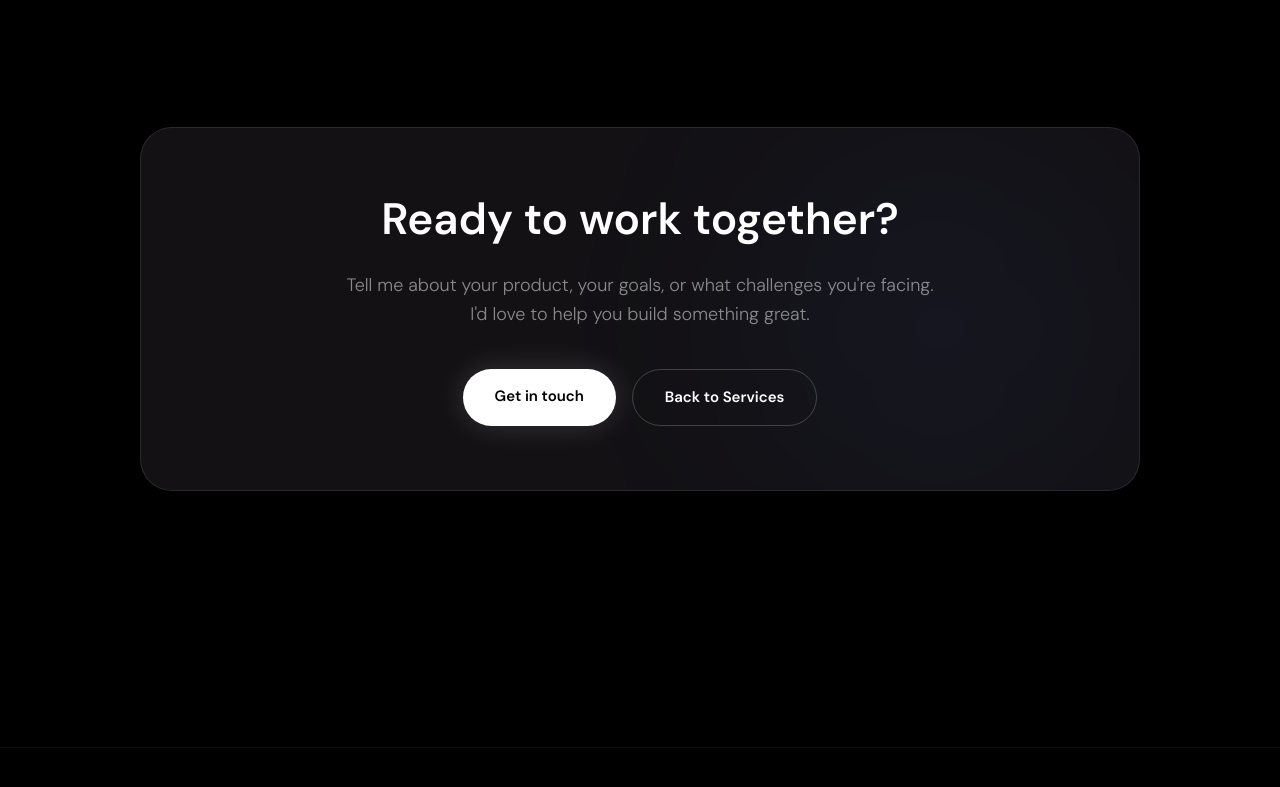
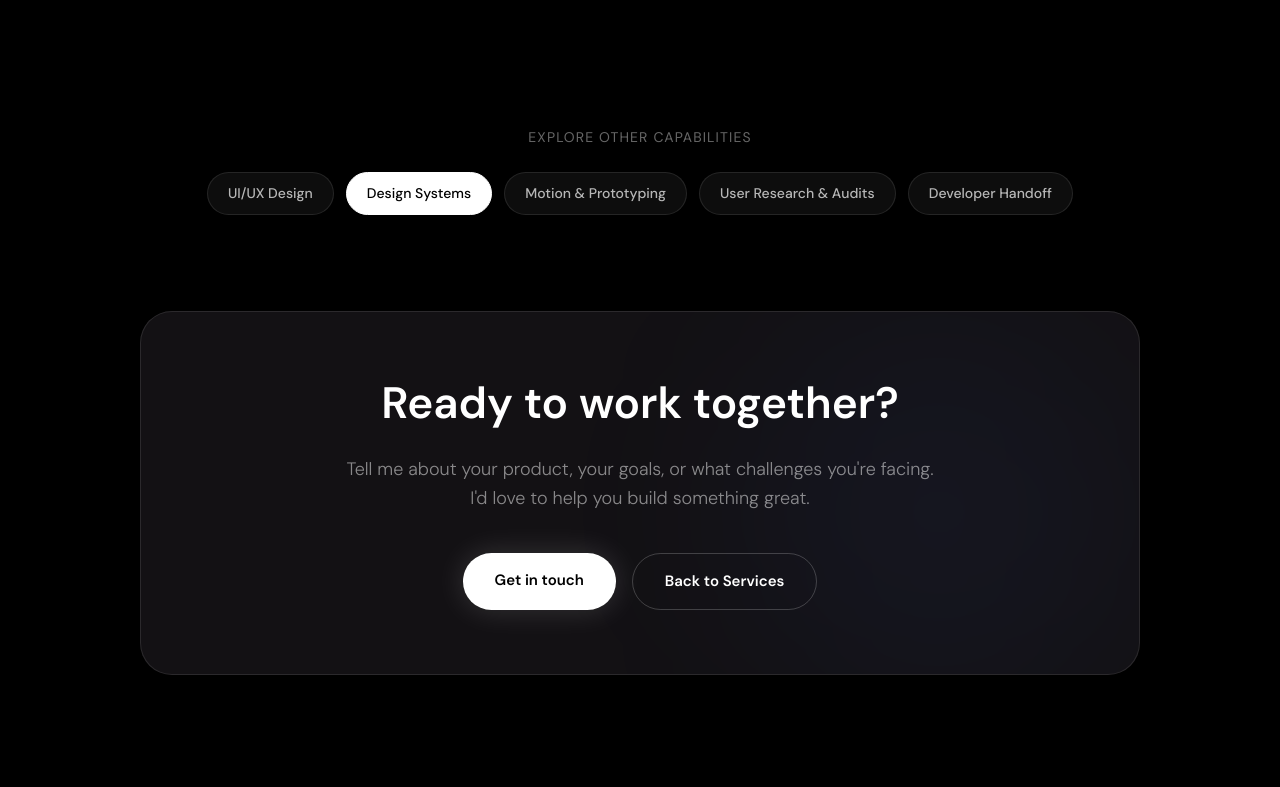
Before and after one commit to Manlikenonso1/Myportfolio, a React (Vite) app: page /services/design-systems in a window 1280 px wide. Shown: the part 2472-3259 px from the top of the page. Built offline with nearby package versions, Linux system fonts and the light colour scheme.

Commit message:
feat: add custom service graphics and complete process detail pages for user research and dev handoff

```diff
--- a/src/pages/Home.jsx
+++ b/src/pages/Home.jsx
@@ -169,7 +169,7 @@ export default function Home() {
 
           <div className="flex flex-col gap-4">
             <FadeIn direction="up">
-              <Link to="/services" className="group flex items-center justify-between p-8 rounded-3xl bg-[var(--card)] hover:bg-white/5 transition-colors border border-white/5 hover:border-white/20">
+              <Link to="/services/ux-strategy" className="group flex items-center justify-between p-8 rounded-3xl bg-[var(--card)] hover:bg-white/5 transition-colors border border-white/5 hover:border-white/20">
                 <div className="flex items-center gap-6">
                   <div className="text-[14px] text-white/30 font-medium group-hover:text-white/50">01</div>
                   <h3 className="font-['DM_Sans'] text-[24px] md:text-[32px] font-bold">UI/UX Design</h3>
@@ -180,7 +180,7 @@ export default function Home() {
               </Link>
             </FadeIn>
             <FadeIn direction="up" delay={0.1}>
-              <Link to="/services" className="group flex items-center justify-between p-8 rounded-3xl bg-[var(--card)] hover:bg-[var(--blue)]/10 transition-colors border border-white/5 hover:border-[var(--blue)]/30">
+              <Link to="/services/interactive-motion" className="group flex items-center justify-between p-8 rounded-3xl bg-[var(--card)] hover:bg-[var(--blue)]/10 transition-colors border border-white/5 hover:border-[var(--blue)]/30">
                 <div className="flex items-center gap-6">
                   <div className="text-[14px] text-white/30 font-medium group-hover:text-[var(--blue)]/50">02</div>
                   <h3 className="font-['DM_Sans'] text-[24px] md:text-[32px] font-bold group-hover:text-[var(--blue)]">Prototyping</h3>
@@ -191,7 +191,7 @@ export default function Home() {
               </Link>
             </FadeIn>
             <FadeIn direction="up" delay={0.2}>
-              <Link to="/services" className="group flex items-center justify-between p-8 rounded-3xl bg-[var(--card)] hover:bg-white/5 transition-colors border border-white/5 hover:border-white/20">
+              <Link to="/services/design-systems" className="group flex items-center justify-between p-8 rounded-3xl bg-[var(--card)] hover:bg-white/5 transition-colors border border-white/5 hover:border-white/20">
                 <div className="flex items-center gap-6">
                   <div className="text-[14px] text-white/30 font-medium group-hover:text-white/50">03</div>
                   <h3 className="font-['DM_Sans'] text-[24px] md:text-[32px] font-bold">Design Systems</h3>
@@ -202,7 +202,7 @@ export default function Home() {
               </Link>
             </FadeIn>
             <FadeIn direction="up" delay={0.3}>
-              <Link to="/services" className="group flex items-center justify-between p-8 rounded-3xl bg-[var(--card)] hover:bg-white/5 transition-colors border border-white/5 hover:border-white/20">
+              <Link to="/services/user-research" className="group flex items-center justify-between p-8 rounded-3xl bg-[var(--card)] hover:bg-white/5 transition-colors border border-white/5 hover:border-white/20">
                 <div className="flex items-center gap-6">
                   <div className="text-[14px] text-white/30 font-medium group-hover:text-white/50">04</div>
                   <h3 className="font-['DM_Sans'] text-[24px] md:text-[32px] font-bold">User Research</h3>
@@ -213,7 +213,7 @@ export default function Home() {
               </Link>
             </FadeIn>
             <FadeIn direction="up" delay={0.4}>
-              <Link to="/services" className="group flex items-center justify-between p-8 rounded-3xl bg-[var(--card)] hover:bg-white/5 transition-colors border border-white/5 hover:border-white/20">
+              <Link to="/services/developer-handoff" className="group flex items-center justify-between p-8 rounded-3xl bg-[var(--card)] hover:bg-white/5 transition-colors border border-white/5 hover:border-white/20">
                 <div className="flex items-center gap-6">
                   <div className="text-[14px] text-white/30 font-medium group-hover:text-white/50">05</div>
                   <h3 className="font-['DM_Sans'] text-[24px] md:text-[32px] font-bold">Dev Handoff</h3>
--- a/src/pages/ServiceDetails.jsx
+++ b/src/pages/ServiceDetails.jsx
@@ -91,6 +91,66 @@ const serviceData = {
         desc: "Supplying exact easing curves, durations, and CSS/Framer Motion specs so developers can implement animations without guessing."
       }
     ]
+  },
+  'user-research': {
+    title: "User Research & Usability Audits",
+    headline: "Uncovering real user behavior and diagnosing friction to drive confident decisions.",
+    eyebrow: "User Research & Usability Audits",
+    image: "/service_user_research.jpg",
+    overview: "Building features based on guesswork leads to expensive rework and low user retention. I analyze how real people navigate your product, identifying where they hesitate, stumble, or abandon critical flows.",
+    description: "Through targeted user interviews, behavioral analytics, and heuristic audits, I replace assumptions with objective insights—giving your team a prioritized action plan to boost conversions and task completion rates.",
+    phases: [
+      {
+        num: "01",
+        title: "Heuristic & Flow Audit",
+        desc: "Systematic evaluation of your existing application against recognized usability heuristics, flagging interface inconsistencies, cognitive overload, and navigation dead-ends."
+      },
+      {
+        num: "02",
+        title: "User Interviews & Behavioral Sessions",
+        desc: "Moderated user sessions and qualitative interviews to uncover emotional friction, unspoken user goals, and the mental models driving decision-making."
+      },
+      {
+        num: "03",
+        title: "Journey Mapping & Friction Logging",
+        desc: "Mapping end-to-end paths with severity-rated friction points, drop-off rates, and task duration metrics to pinpoint where users lose momentum."
+      },
+      {
+        num: "04",
+        title: "Actionable Findings & Product Roadmap",
+        desc: "A prioritized findings deck with concrete UX solutions, wireframe recommendations, and measurable benchmarks ready for immediate product backlog execution."
+      }
+    ]
+  },
+  'developer-handoff': {
+    title: "Developer Handoff & Accessibility",
+    headline: "Production-ready design specs and accessible standards engineers love to build.",
+    eyebrow: "Engineering Alignment & Accessibility",
+    image: "/service_dev_handoff.jpg",
+    overview: "A great design is only as good as what actually ships to users. I bridge the gap between design and engineering by delivering meticulous Figma specs, design token architectures, and strict accessibility standards.",
+    description: "I ensure engineers never have to guess spacing, responsive behaviors, or edge cases. With WCAG compliance built into typography, color contrast, and interactive focus states, your product ships cleanly, on time, and accessible to everyone.",
+    phases: [
+      {
+        num: "01",
+        title: "Design Tokens & Naming Architecture",
+        desc: "Structured variables for color palettes, typography scales, spacing units, and radius values that map 1:1 with CSS, Tailwind, or styled-components."
+      },
+      {
+        num: "02",
+        title: "Interactive Specs & Edge Cases",
+        desc: "Comprehensive screen states for every element—default, hover, focus, active, disabled, loading, empty states, and responsive breakpoints across mobile, tablet, and desktop."
+      },
+      {
+        num: "03",
+        title: "WCAG Accessibility Verification",
+        desc: "Validating color contrast ratios (minimum 4.5:1 / 7:1 for AAA), keyboard tab sequences, screen reader ARIA labels, and tap target sizing for full compliance."
+      },
+      {
+        num: "04",
+        title: "Engineering Sync & QA Pairing",
+        desc: "Direct handoff walkthrough with frontend engineers and continuous visual QA during staging to ensure the deployed code matches the design pixel-for-pixel."
+      }
+    ]
   }
 };
 
@@ -129,7 +189,7 @@ export default function ServiceDetails() {
           </FadeIn>
 
           <FadeIn className="w-full aspect-video rounded-3xl overflow-hidden bg-[var(--card)] p-2 border border-white/10 relative mb-32 shadow-2xl">
-             <img src={activeService.image} className="w-full h-full object-cover rounded-2xl opacity-60" alt="Process Blueprint" />
+             <img src={activeService.image} className="w-full h-full object-cover rounded-2xl opacity-90 transition-opacity duration-500" alt="Process Blueprint" />
           </FadeIn>
 
           <div className="font-['DM_Sans'] text-[18px] tracking-[.08em] uppercase text-[var(--muted)] mb-12 text-center">
@@ -149,6 +209,32 @@ export default function ServiceDetails() {
               </FadeInStaggerItem>
             ))}
           </FadeInStagger>
+
+          {/* Other Services Switcher */}
+          <FadeIn className="mb-24">
+            <div className="font-['DM_Sans'] text-[14px] tracking-[.08em] uppercase text-white/40 mb-6 text-center">Explore Other Capabilities</div>
+            <div className="flex flex-wrap items-center justify-center gap-3">
+              {[
+                { slug: 'ux-strategy', title: 'UI/UX Design' },
+                { slug: 'design-systems', title: 'Design Systems' },
+                { slug: 'interactive-motion', title: 'Motion & Prototyping' },
+                { slug: 'user-research', title: 'User Research & Audits' },
+                { slug: 'developer-handoff', title: 'Developer Handoff' }
+              ].map(s => (
+                <Link
+                  key={s.slug}
+                  to={`/services/${s.slug}`}
+                  className={`px-5 py-2.5 rounded-full text-[14px] font-medium border transition-all ${
+                    id === s.slug
+                      ? 'border-white bg-white text-black'
+                      : 'border-white/10 bg-white/5 text-white/70 hover:border-white/30 hover:text-white'
+                  }`}
+                >
+                  {s.title}
+                </Link>
+              ))}
+            </div>
+          </FadeIn>
 
           {/* Dynamic Footer CTA */}
           <FadeIn className="p-8 md:p-16 rounded-[32px] bg-gradient-to-br from-[var(--card)] to-[var(--bg2)] border border-white/10 text-center relative overflow-hidden shadow-2xl">
--- a/src/pages/Services.jsx
+++ b/src/pages/Services.jsx
@@ -94,12 +94,17 @@ export default function Services() {
                   <p className="text-[18px] text-white/50 leading-[1.7] mb-10 font-light">
                     Good design starts with knowing what's actually broken. I conduct user interviews, heuristic evaluations, and usability audits to pinpoint friction in your flows so every design decision is grounded in real evidence, not guesswork.
                   </p>
-                  <Link to="/contact" className="inline-flex items-center gap-3 px-6 py-3 rounded-full border border-white/20 text-white font-medium text-[14px] hover:bg-white hover:text-black hover:scale-105 transition-all">
-                    Request an audit
-                  </Link>
+                  <div className="flex flex-wrap items-center gap-4">
+                    <Link to="/services/user-research" className="inline-flex items-center gap-3 px-6 py-3 rounded-full border border-white/20 text-white font-medium text-[14px] hover:bg-white hover:text-black hover:scale-105 transition-all">
+                      Explore process
+                    </Link>
+                    <Link to="/contact" className="inline-flex items-center gap-2 text-[14px] text-white/50 hover:text-white transition-colors">
+                      Request an audit &rarr;
+                    </Link>
+                  </div>
                 </div>
                 <div className="w-full md:w-[400px] aspect-square rounded-2xl overflow-hidden relative border border-white/10">
-                   <img src="/service_ui_ux.png" alt="User Research" className="w-full h-full object-cover grayscale opacity-60 group-hover:grayscale-0 group-hover:opacity-100 transition-all duration-700 group-hover:scale-105" />
+                   <img src="/service_user_research.jpg" alt="User Research & Usability Audits" className="w-full h-full object-cover grayscale opacity-60 group-hover:grayscale-0 group-hover:opacity-100 transition-all duration-700 group-hover:scale-105" />
                 </div>
               </div>
             </div>
@@ -114,12 +119,17 @@ export default function Services() {
                   <p className="text-[18px] text-white/50 leading-[1.7] mb-10 font-light">
                     Pretty designs that engineers can't build are worthless. I deliver pixel-perfect Figma specs with documented tokens, interaction notes, and WCAG accessibility guidelines baked in, so your dev team builds exactly what was designed, first time.
                   </p>
-                  <Link to="/contact" className="inline-flex items-center gap-3 px-6 py-3 rounded-full border border-white/20 text-white font-medium text-[14px] hover:bg-white hover:text-black hover:scale-105 transition-all">
-                    Explore process
-                  </Link>
+                  <div className="flex flex-wrap items-center gap-4">
+                    <Link to="/services/developer-handoff" className="inline-flex items-center gap-3 px-6 py-3 rounded-full border border-white/20 text-white font-medium text-[14px] hover:bg-white hover:text-black hover:scale-105 transition-all">
+                      Explore process
+                    </Link>
+                    <Link to="/contact" className="inline-flex items-center gap-2 text-[14px] text-white/50 hover:text-white transition-colors">
+                      Discuss handoff &rarr;
+                    </Link>
+                  </div>
                 </div>
                 <div className="w-full md:w-[400px] aspect-square rounded-2xl overflow-hidden relative border border-white/10">
-                   <img src="/service_design_system.png" alt="Developer Handoff" className="w-full h-full object-cover grayscale opacity-60 group-hover:grayscale-0 group-hover:opacity-100 transition-all duration-700 group-hover:scale-105" />
+                   <img src="/service_dev_handoff.jpg" alt="Developer Handoff & Accessibility" className="w-full h-full object-cover grayscale opacity-60 group-hover:grayscale-0 group-hover:opacity-100 transition-all duration-700 group-hover:scale-105" />
                 </div>
               </div>
             </div>
```
Also changed, not shown: 2 other files (tests, documents, lock files or other folders).
